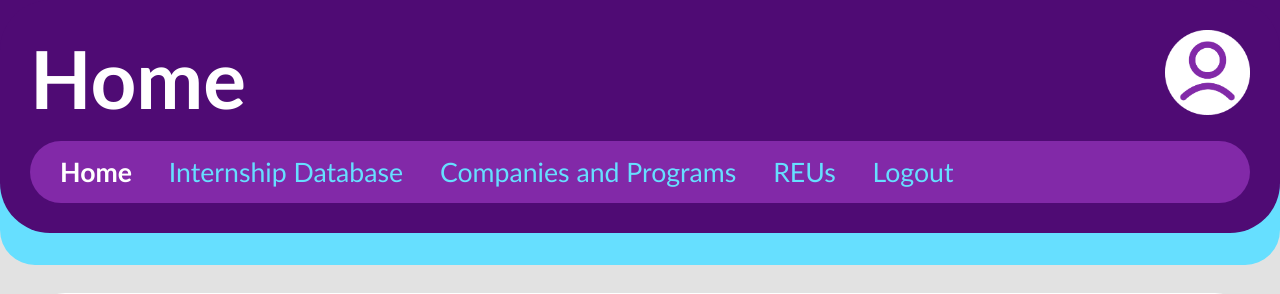
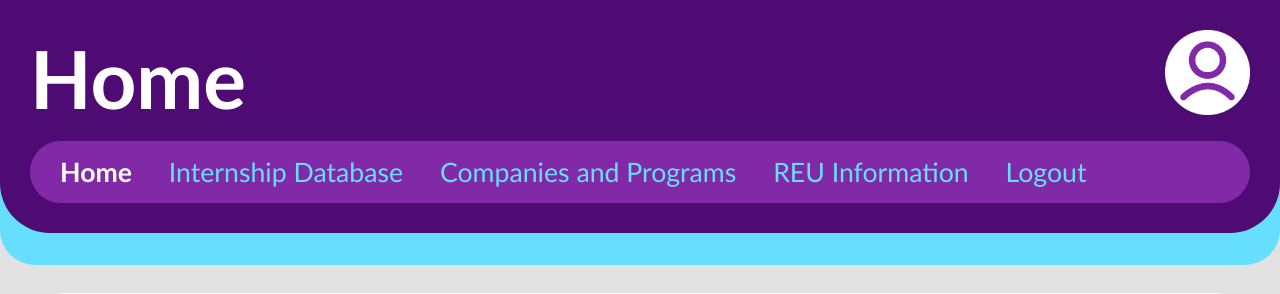
Before and after one commit to aidan-dunne/sweProject, a PHP site: page / in a window 1280 px wide. Shown: the top 294 px of the page. Run offline with PHP 8.4, Linux system fonts and the light colour scheme; the visitor is signed in with stand-in values (Sample User, id 1).

Commit message:
Changed REU nav bar tab name to REU Information

```diff
--- a/REUTab.php
+++ b/REUTab.php
@@ -23,7 +23,7 @@ session_start();
 			<a href="index.php">Home</a>
 			<a href="internshipDB.php">Internship Database</a>
 			<a href="pastInternships.php">Companies and Programs</a>
-			<a href="REUTab.php" class="currentPage">REUs</a>
+			<a href="REUTab.php" class="currentPage">REU Information</a>
 			<?php
 				if ($_SESSION['loggedIn']) {
 					echo '<a href="logout.php">Logout</a>';
--- a/index.php
+++ b/index.php
@@ -22,7 +22,7 @@ session_start();
 			<a href="index.php" class="currentPage">Home</a>
 			<a href="internshipDB.php">Internship Database</a>
 			<a href="pastInternships.php">Companies and Programs</a>
-			<a href="REUTab.php">REUs</a>
+			<a href="REUTab.php">REU Information</a>
 			<?php
 				if ($_SESSION['loggedIn']) {
 					echo '<a href="logout.php">Logout</a>';
--- a/pastInternships.php
+++ b/pastInternships.php
@@ -24,7 +24,7 @@ session_start();
 			<a href="index.php">Home</a>
 			<a href="internshipDB.php">Internship Database</a>
 			<a href="pastInternships.php" class="currentPage">Companies and Programs</a>
-			<a href="REUTab.php">REUs</a>
+			<a href="REUTab.php">REU Information</a>
 			<?php
 				if ($_SESSION['loggedIn']) {
 					echo '<a href="logout.php">Logout</a>';
--- a/userProfile.php
+++ b/userProfile.php
@@ -44,7 +44,7 @@
 			<a href="index.php">Home</a>
 			<a href="internshipDB.php">Internship Database</a>
 			<a href="pastInternships.php">Companies and Programs</a>
-			<a href="REUTab.php">REUs</a>
+			<a href="REUTab.php">REU Information</a>
 			<?php
 				if ($_SESSION['loggedIn']) {
 					echo '<a href="logout.php">Logout</a>';
```
